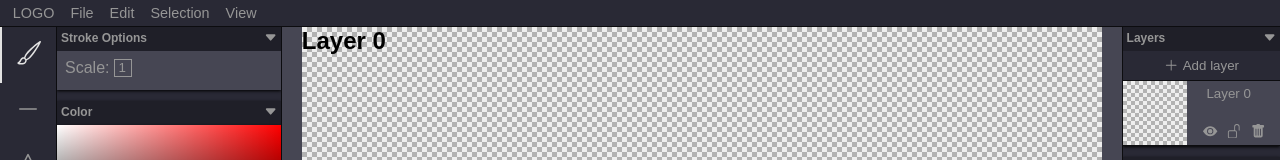
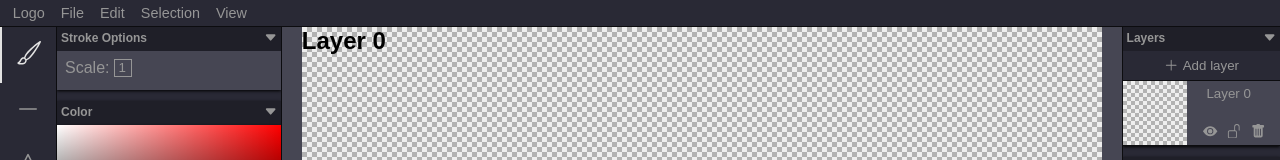
Before and after one commit to flyingmisaki/pixel-art-editor-2, a React (Create React App) app: page / in a window 1280 px wide. Shown: the top 160 px of the page. Built offline with nearby package versions, Linux system fonts and the light colour scheme.

Commit message:
git history fix

```diff
--- a/src/components/NavBar/NavBar.jsx
+++ b/src/components/NavBar/NavBar.jsx
@@ -6,7 +6,7 @@ export default function NavBar() {
     const render = function() {
         return (
             <div className="navBar">
-                <div>LOGO</div>
+                <div>Logo</div>
                 <div>File</div>
                 <div>Edit</div>
                 <div>Selection</div>
```
